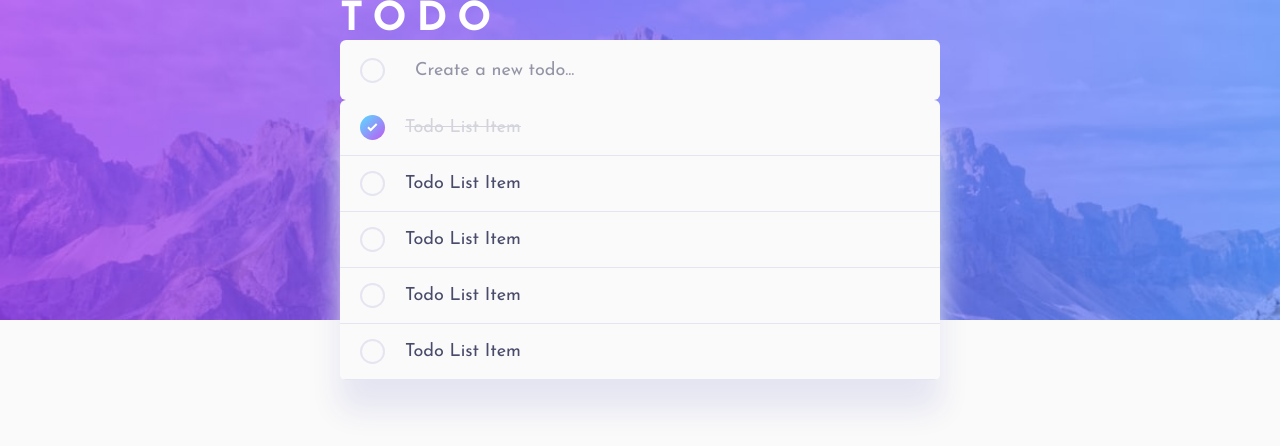
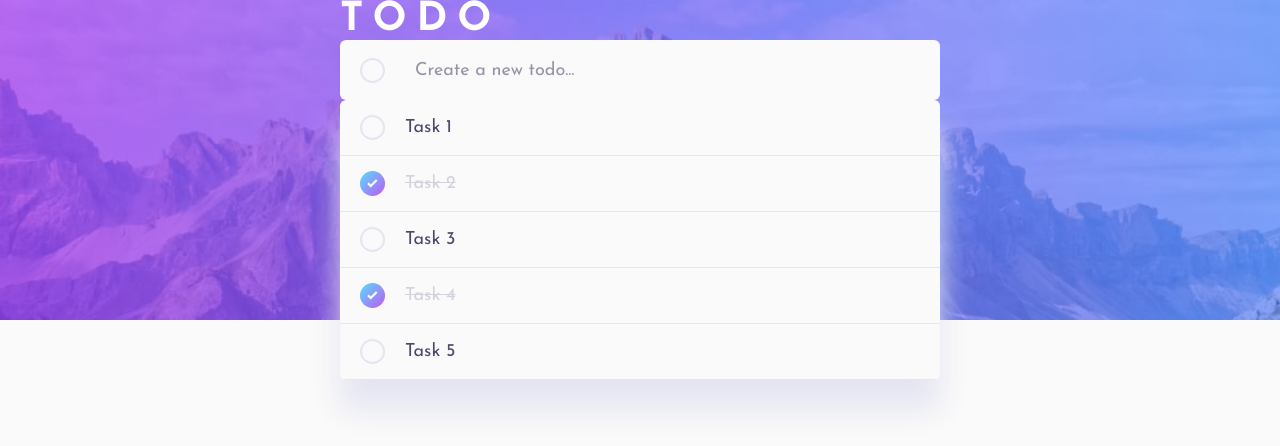
Before and after one commit to sarvagya2545/fem-todo, a React (Vite) app: page / in a window 1280 px wide. Shown: the top 446 px of the page. Built offline with nearby package versions, Linux system fonts and the light colour scheme.

Commit message:
map todos from context (state) to UI

```diff
--- a/src/components/TodoList/TodoListItem/index.js
+++ b/src/components/TodoList/TodoListItem/index.js
@@ -3,12 +3,12 @@ import { StyledCheckBox } from '../../shared';
 import { TodoListItemContainer, TodoRemoveButton, TodoText } from './TodoListItem.elements';
 import closeBtnIcon from '/images/icon-cross.svg';
 
-const TodoListItem = ({ completed }) => {
+const TodoListItem = ({ completed, text }) => {
     return (
         <TodoListItemContainer>
             <StyledCheckBox checked={completed}/>
             <TodoText completed={completed}>
-                Todo List Item
+                {text}
             </TodoText>
             <TodoRemoveButton>
                 <img src={closeBtnIcon} alt="delete" />
--- a/src/components/TodoList/index.js
+++ b/src/components/TodoList/index.js
@@ -1,15 +1,13 @@
-import React from 'react';
+import React, { useContext } from 'react';
+import { TodoContext } from '../../contexts/TodoContext';
 import { TodoListContainer } from './TodoList.elements';
 import TodoListItem from './TodoListItem';
 
 const TodoList = () => {
+    const { todos } = useContext(TodoContext);
     return (
         <TodoListContainer>
-            <TodoListItem completed={true}>Todo List Item</TodoListItem>
-            <TodoListItem>Todo List Item</TodoListItem>
-            <TodoListItem>Todo List Item</TodoListItem>
-            <TodoListItem>Todo List Item</TodoListItem>
-            <TodoListItem>Todo List Item</TodoListItem>
+            {todos.map(todo => <TodoListItem completed={todo.completed} text={todo.todo}/>)}
         </TodoListContainer>
     );
 }
--- a/src/contexts/TodoContext.js
+++ b/src/contexts/TodoContext.js
@@ -5,7 +5,33 @@ export const TodoContext = createContext();
 
 export const TodoContextProvider = ({ children }) => {
 
-    const [todos, setTodos] = useState([]);
+    const [todos, setTodos] = useState([
+        {
+            id: 1,
+            todo: 'Task 1',
+            completed: false
+        },
+        {
+            id: 2,
+            todo: 'Task 2',
+            completed: true
+        },
+        {
+            id: 3,
+            todo: 'Task 3',
+            completed: false
+        },
+        {
+            id: 4,
+            todo: 'Task 4',
+            completed: true
+        },
+        {
+            id: 5,
+            todo: 'Task 5',
+            completed: false
+        },
+    ]);
 
     const addTodoListItem = (todo) => {
         let newId = uuidv4();
```
